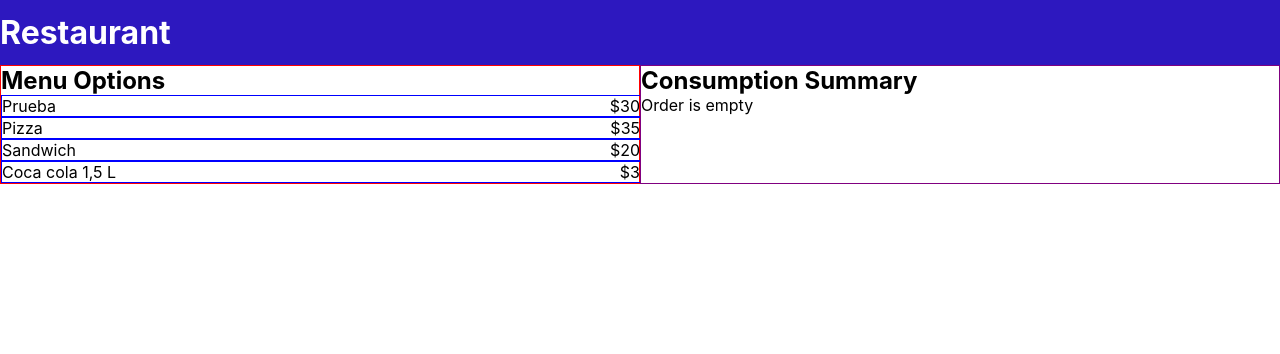
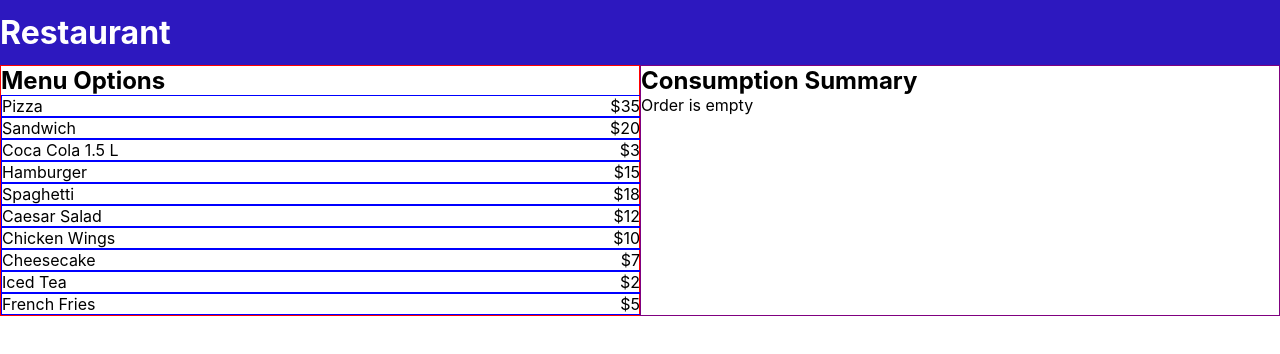
Before and after one commit to yabuJunn/labOrdenesRestaurante, a React (Vite) app: page / in a window 1280 px wide. Shown: the top 354 px of the page. Built offline with nearby package versions, Linux system fonts and the light colour scheme.

Commit message:
Feat functionality compleated

```diff
--- a/src/App.tsx
+++ b/src/App.tsx
@@ -11,20 +11,18 @@ import { Total } from './Components/Total/Total'
 
 function App() {
 
-  const { order, handleAddOrder, handleSubstractOrder, handleDeleteOrder } = useOrder()
+  const { order, handleAddOrder, handleSubstractOrder, handleDeleteOrder, handleSetOrder } = useOrder()
 
   const { tip, handleOnChangeTipComponent } = useTip()
 
   console.log("New tipValue: ", tip)
-
-  const array = ["a", "b", "c"]
 
   return <>
     <Title></Title>
 
     <div id='menuAndResultContainer'>
       <Menu AddItem={handleAddOrder}></Menu>
-      <Total orderArray={order} tipValue={tip} handleAddOrder={handleAddOrder} handleOnChangeTipComponent={handleOnChangeTipComponent} handleSubstractOrder={handleSubstractOrder} handleDeleteOrder={handleDeleteOrder}></Total>
+      <Total orderArray={order} tipValue={tip} handleAddOrder={handleAddOrder} handleOnChangeTipComponent={handleOnChangeTipComponent} handleSubstractOrder={handleSubstractOrder} handleDeleteOrder={handleDeleteOrder} handleSetOrder={handleSetOrder}></Total>
     </div>
   </>
 }
--- a/src/Components/Tip/Tip.tsx
+++ b/src/Components/Tip/Tip.tsx
@@ -2,15 +2,45 @@ import './Tip.css'
 
 interface TipPros {
     handleOnChangeTipComponent: (e: React.ChangeEvent<HTMLInputElement>) => void
+    tipValue: number
 }
 
-export const Tip = ({ handleOnChangeTipComponent }: TipPros) => {
-
+export const Tip = ({ handleOnChangeTipComponent, tipValue }: TipPros) => {
+    if (tipValue === 0) {
+        return <>
+            <div id="TipContainer">
+                <h3>Tip:</h3>
+                <p>Select the percentage you want to tip</p>
+                <form id="TipForm">
+                    <div className="tipOption">
+                        <label htmlFor="tip-0">0%</label>
+                        <input type="radio" name="tip" id="tip-0" value={0} checked onChange={handleOnChangeTipComponent} />
+                    </div>
+                    <div className="tipOption">
+                        <label htmlFor="tip-10">10%</label>
+                        <input type="radio" name="tip" id="tip-10" value={0.1} onChange={handleOnChangeTipComponent} />
+                    </div>
+                    <div className="tipOption">
+                        <label htmlFor="tip-20">20%</label>
+                        <input type="radio" name="tip" id="tip-20" value={0.2} onChange={handleOnChangeTipComponent} />
+                    </div>
+                    <div className="tipOption">
+                        <label htmlFor="tip-50">50%</label>
+                        <input type="radio" name="tip" id="tip-50" value={0.5} onChange={handleOnChangeTipComponent} />
+                    </div>
+                </form>
+            </div>
+        </>
+    }
     return <>
         <div id="TipContainer">
             <h3>Tip:</h3>
             <p>Select the percentage you want to tip</p>
             <form id="TipForm">
+                <div className="tipOption">
+                    <label htmlFor="tip-0">0%</label>
+                    <input type="radio" name="tip" id="tip-0" value={0} onChange={handleOnChangeTipComponent} />
+                </div>
                 <div className="tipOption">
                     <label htmlFor="tip-10">10%</label>
                     <input type="radio" name="tip" id="tip-10" value={0.1} onChange={handleOnChangeTipComponent} />
--- a/src/Components/Total/Total.tsx
+++ b/src/Components/Total/Total.tsx
@@ -14,10 +14,11 @@ interface TotalProps {
     handleAddOrder: (newOrder: MenuItemConsumption) => void,
     handleOnChangeTipComponent: (e: React.ChangeEvent<HTMLInputElement>) => void,
     handleSubstractOrder: (itemName: string) => void,
-    handleDeleteOrder: (itemName: string) => void
+    handleDeleteOrder: (itemName: string) => void,
+    handleSetOrder: (newOrder: MenuConsumption) => void
 }
 
-export const Total = ({ orderArray, tipValue, handleAddOrder, handleOnChangeTipComponent, handleSubstractOrder, handleDeleteOrder }: TotalProps) => {
+export const Total = ({ orderArray, tipValue, handleAddOrder, handleOnChangeTipComponent, handleSubstractOrder, handleDeleteOrder, handleSetOrder }: TotalProps) => {
     if (orderArray.length === 0) {
         return <>
             <div id="TotalContainer">
@@ -31,7 +32,7 @@ export const Total = ({ orderArray, tipValue, handleAddOrder, handleOnChangeTipC
         return <>
             <div id="TotalContainer">
                 <h2>Consumption Summary</h2>
-                <p>Order is something</p>
+                <p>This is your order</p>
 
                 <div id='TotalItemsContainer'>
                     {orderArray.map((MenuOrder) => {
@@ -39,8 +40,12 @@ export const Total = ({ orderArray, tipValue, handleAddOrder, handleOnChangeTipC
                     })}
                 </div>
 
-                <Tip handleOnChangeTipComponent={handleOnChangeTipComponent}></Tip>
+                <Tip handleOnChangeTipComponent={handleOnChangeTipComponent} tipValue={tipValue}></Tip>
                 <TotalsAndTip orderArray={orderArray} tipValue={tipValue}></TotalsAndTip>
+
+                <button onClick={() => { handleSetOrder([]) }}>
+                    Place order
+                </button>
             </div>
         </>
     }
--- a/src/hooks/MenuItemHook.ts
+++ b/src/hooks/MenuItemHook.ts
@@ -3,6 +3,10 @@ import { MenuConsumption, MenuItemConsumption } from "../Types/MenuTypes"
 
 export const useOrder = () => {
     const [order, setOrder] = useState<MenuConsumption>([])
+
+    const handleSetOrder = (newOrder: MenuConsumption) => {
+        setOrder(newOrder)
+    }
 
     const handleAddOrder = (newOrder: MenuItemConsumption) => {
         setOrder((prevOrder) => {
@@ -55,6 +59,7 @@ export const useOrder = () => {
 
     return {
         order,
+        handleSetOrder,
         handleAddOrder,
         handleSubstractOrder,
         handleDeleteOrder
--- a/src/utils/MenuItems.ts
+++ b/src/utils/MenuItems.ts
@@ -1,10 +1,6 @@
 //<MenuItem itemName={'Prueba'} itemPrice={'30'}
 
 export const MenuItems = [
-    {
-        itemName: "Prueba",
-        itemPrice: 30
-    },
     {
         itemName: "Pizza",
         itemPrice: 35
@@ -14,7 +10,35 @@ export const MenuItems = [
         itemPrice: 20
     },
     {
-        itemName: "Coca cola 1,5 L",
+        itemName: "Coca Cola 1.5 L",
         itemPrice: 3
+    },
+    {
+        itemName: "Hamburger",
+        itemPrice: 15
+    },
+    {
+        itemName: "Spaghetti",
+        itemPrice: 18
+    },
+    {
+        itemName: "Caesar Salad",
+        itemPrice: 12
+    },
+    {
+        itemName: "Chicken Wings",
+        itemPrice: 10
+    },
+    {
+        itemName: "Cheesecake",
+        itemPrice: 7
+    },
+    {
+        itemName: "Iced Tea",
+        itemPrice: 2
+    },
+    {
+        itemName: "French Fries",
+        itemPrice: 5
     }
-]
+];
```
